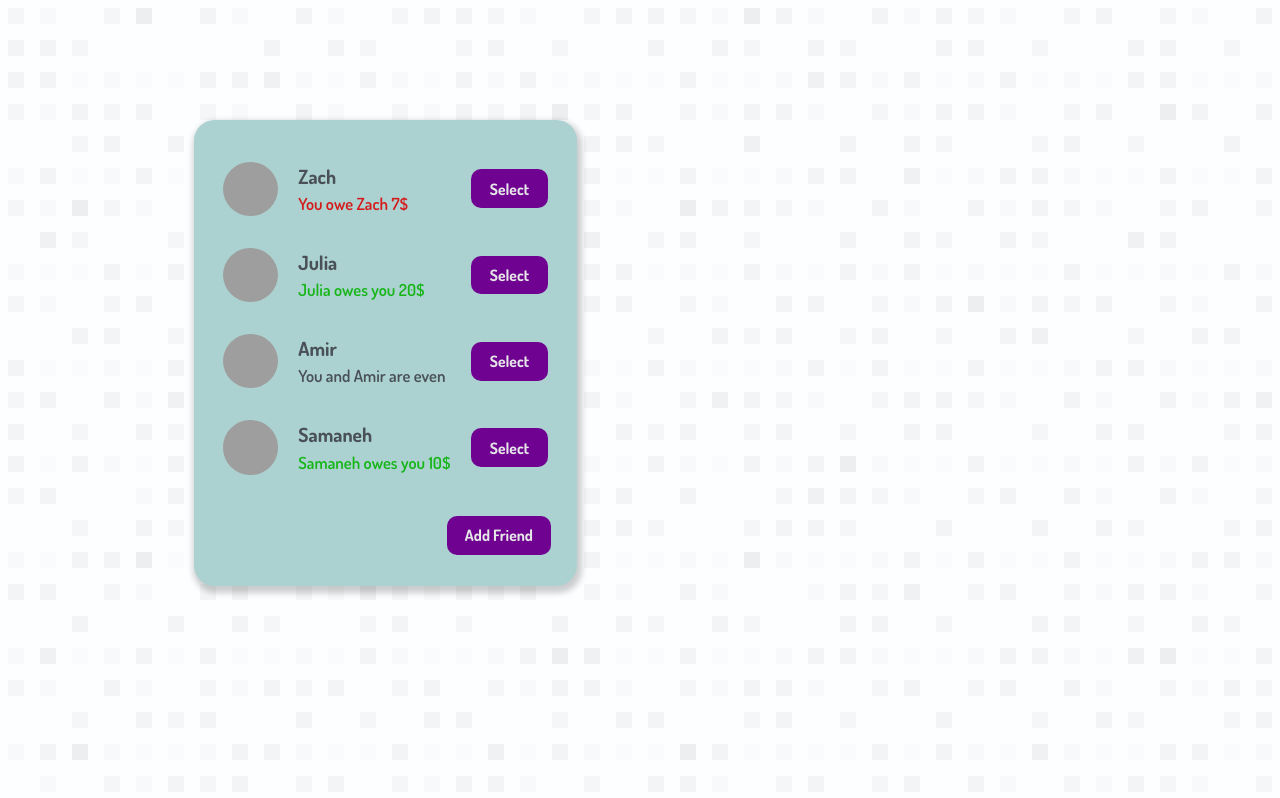
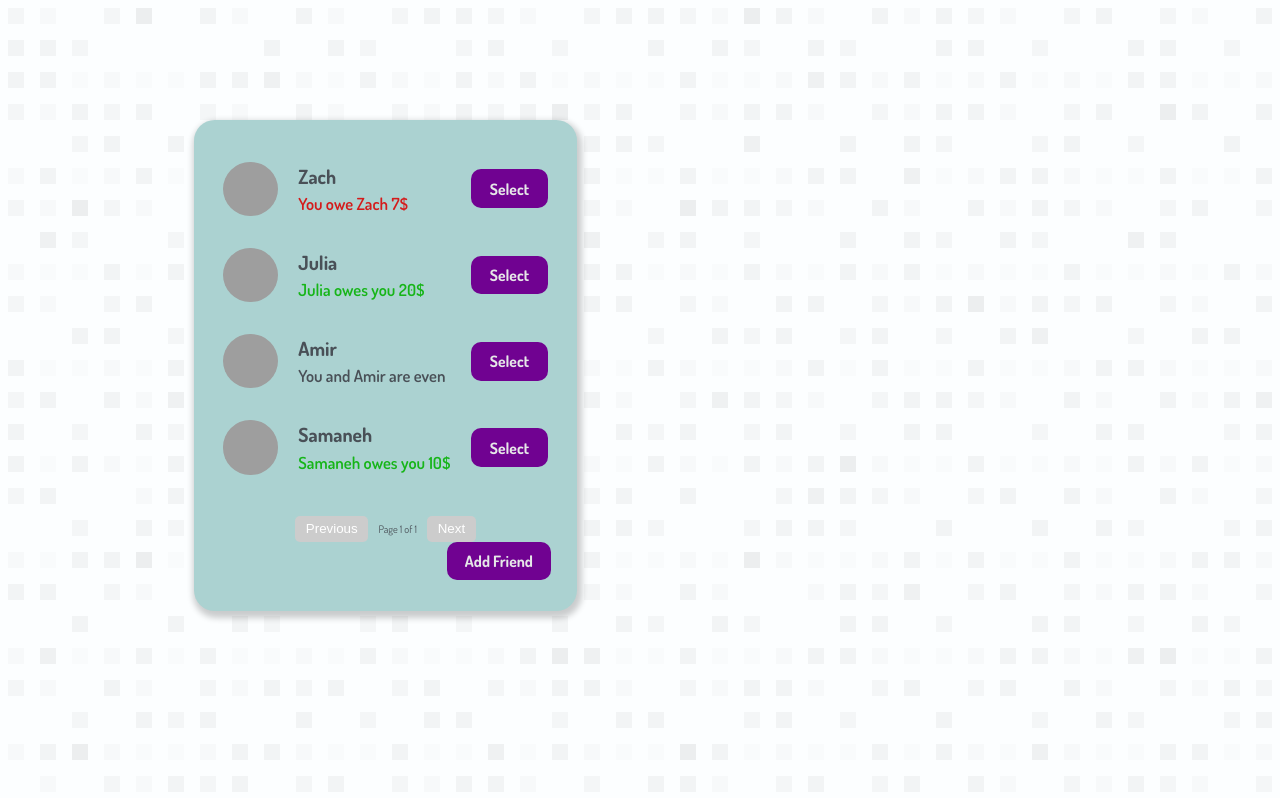
Before and after one commit to MatinT-SA/share-split, a React (Create React App) app: page / in a window 1280 px wide. Built offline with nearby package versions, Linux system fonts and the light colour scheme; grey boxes are pictures that could not be loaded; a web font is replaced by a local one.

Commit message:
implementing pagination logic for friends list

```diff
--- a/src/components/FriendsList.js
+++ b/src/components/FriendsList.js
@@ -1,9 +1,27 @@
+import { useState } from "react";
 import { Friend } from "./Friend";
 
 export function FriendsList({ friends, onSelectFriend, selectedFriend }) {
+  const [currentPage, setCurrentPage] = useState(1);
+  const friendsPerPage = 6;
+
+  const totalPages = Math.ceil(friends.length / friendsPerPage);
+  const startIndex = (currentPage - 1) * friendsPerPage;
+  const endIndex = startIndex + friendsPerPage;
+  const currentFriends = friends.slice(startIndex, endIndex);
+
+  function handleNextPage() {
+    setCurrentPage((page) => Math.min(page + 1, totalPages));
+  }
+
+  function handlePreviousPage() {
+    setCurrentPage((page) => Math.max(page - 1, 1));
+  }
+
   return (
+    <div>
       <ul>
-      {friends.map((friend) => (
+        {currentFriends.map((friend) => (
           <Friend
             friend={friend}
             key={friend.id}
@@ -12,5 +30,17 @@ export function FriendsList({ friends, onSelectFriend, selectedFriend }) {
           />
         ))}
       </ul>
+      <div className="pagination">
+        <button onClick={handlePreviousPage} disabled={currentPage === 1}>
+          Previous
+        </button>
+        <span>
+          Page {currentPage} of {totalPages}
+        </span>
+        <button onClick={handleNextPage} disabled={currentPage === totalPages}>
+          Next
+        </button>
+      </div>
+    </div>
   );
 }
--- a/src/index.css
+++ b/src/index.css
@@ -232,6 +232,36 @@ form h2 {
 }
 
 /* ~~~~~~~~~~~~~~~~~~~~~~~~~~~~~~~~~~~~~~~~~~~~~~~~~~~~~~ */
+/* ◉◉◉◉◉◉◉◉◉◉◉◉◉❯ Pagination ❮◉◉◉◉◉◉◉◉◉◉◉◉◉ */
+/* ~~~~~~~~~~~~~~~~~~~~~~~~~~~~~~~~~~~~~~~~~~~~~~~~~~~~~~ */
+
+.pagination {
+  display: flex;
+  justify-content: center;
+  align-items: center;
+  gap: 1rem;
+  margin-top: 1rem;
+}
+
+.pagination button {
+  padding: 0.5rem 1rem;
+  background-color: #007bff;
+  color: white;
+  border: none;
+  border-radius: 5px;
+  cursor: pointer;
+}
+
+.pagination button:disabled {
+  background-color: #ccc;
+  cursor: not-allowed;
+}
+
+.pagination span {
+  font-size: 1rem;
+}
+
+/* ~~~~~~~~~~~~~~~~~~~~~~~~~~~~~~~~~~~~~~~~~~~~~~~~~~~~~~ */
 /* ◉◉◉◉◉◉◉◉◉◉◉❯ Responsiveness ❮◉◉◉◉◉◉◉◉◉◉◉◉ */
 /* ~~~~~~~~~~~~~~~~~~~~~~~~~~~~~~~~~~~~~~~~~~~~~~~~~~~~~~ */
 
```
Lines whose indentation alone changed are shown as unchanged.
